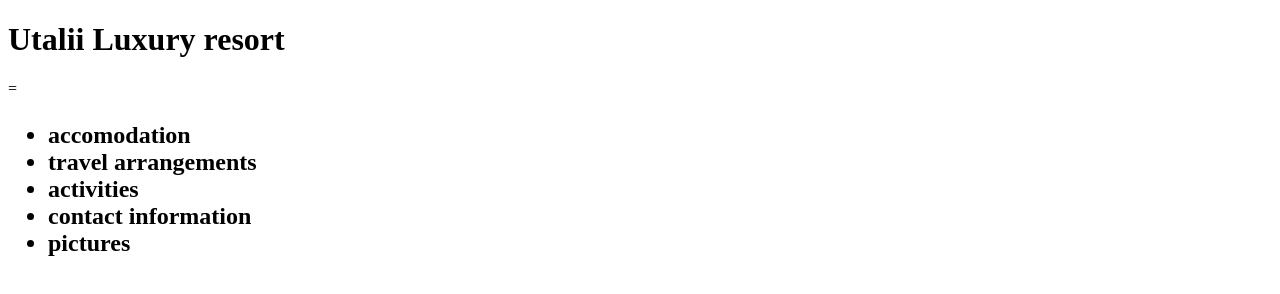
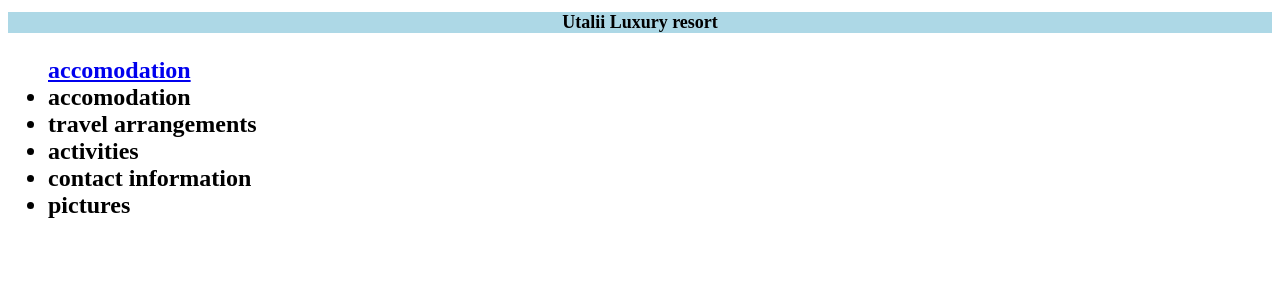
Before and after one commit to killerkal/utalii-resort, a plain HTML site: page index.html in a window 1280 px wide. Drawn offline with Linux system fonts and the light colour scheme.

Commit message:
new files add

```diff
--- a/index.css
+++ b/index.css
@@ -0,0 +1,8 @@
+h1{
+  size: 0ch;
+  font-size: large;
+  color: black;
+  text-align: center;
+  background-color: lightblue;
+  content: '\f244';
+}
--- a/index.html
+++ b/index.html
@@ -8,15 +8,16 @@
     <link rel="stylesheet" href="index.css" />
   </head>
   <h1>Utalii Luxury resort</h1>
-    =<h2>
+  <div>
+    <h2>
       <ul>
-        <li>accomodation</li>
+        <a href="http/://www.booking.com/searchresults.en-gb.html?aid=311984;label=hotel-37552-gb-LrGVBL4mxGw%2AjJ_JDJiVCQS236364107480%/">accomodation</a><li>accomodation</li>
         <li>travel arrangements</li>
         <li>activities</li>
         <li>contact information</li>
         <li>pictures</li>
       </ul>
     </h2>
-
+  </div>
   <body></body>
 </html>
```
Also changed, not shown: download.jpg (added).
